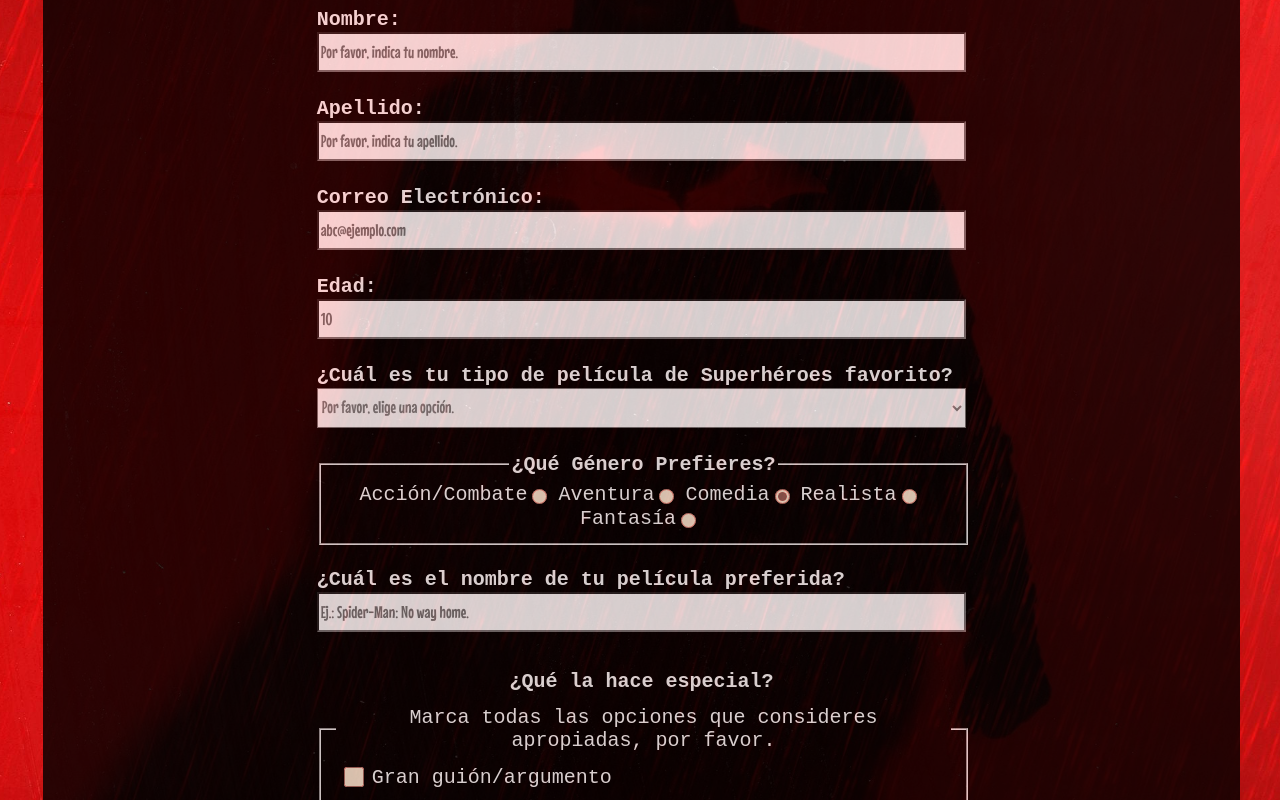
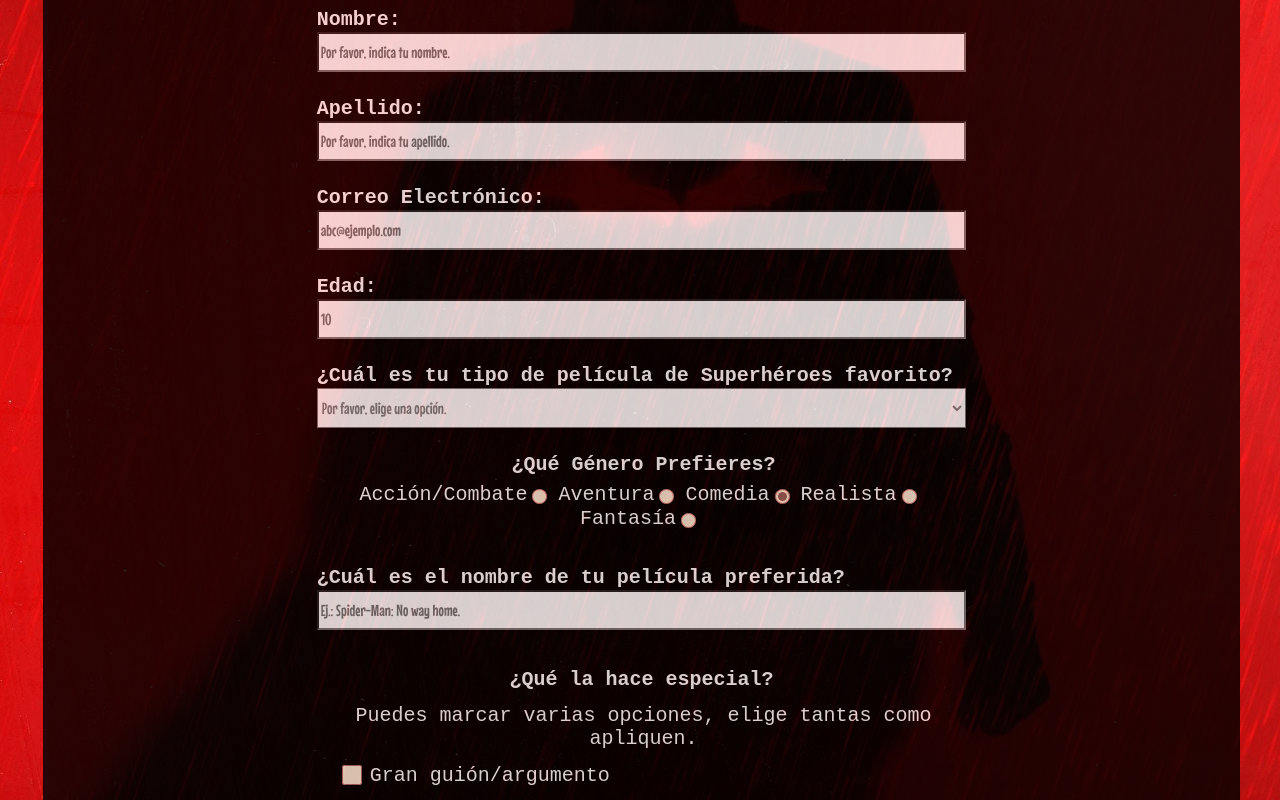
Before and after one commit to BrianHdezPC/survey-form-superhero-movie, a plain HTML site: page index.html in a window 1280 px wide. Shown: the part 400-1200 px from the top of the page. Drawn offline with Linux system fonts and the light colour scheme.

Commit message:
Versión Final

```diff
--- a/index.html
+++ b/index.html
@@ -105,7 +105,7 @@
                   <p style="font-weight:bold;">¿Qué la hace especial?</p>
                   <div class="grupo">
                     <fieldset>
-                      <legend>Marca todas las opciones que consideres apropiadas, por favor.</legend>
+                      <legend>Puedes marcar varias opciones, elige tantas como apliquen.</legend>
                       <label for="car1"> <input type="checkbox" name="caracteristicas" id="car1" value="gran-guion" class="checkbox">  Gran guión/argumento</label>
                       <br>
                       <label for="car2"> <input type="checkbox" name="caracteristicas" id="car2" value="excelentes-personajes" class="checkbox">  Excelente desarrollo
--- a/styles.css
+++ b/styles.css
@@ -111,7 +111,7 @@ label {
   height: 40px;
   margin-bottom: 2px;
   font-family: inherit;
-  font-size: 17px;
+  font-size: 16px;
   color: black;
   background-color: white;
 }
@@ -164,6 +164,7 @@ fieldset {
   display: flex;
   flex-direction: column;
   flex-wrap: wrap;
+  border-style: none;
   justify-content: center;
   align-items: flex-start;
   width: 100%;
```
